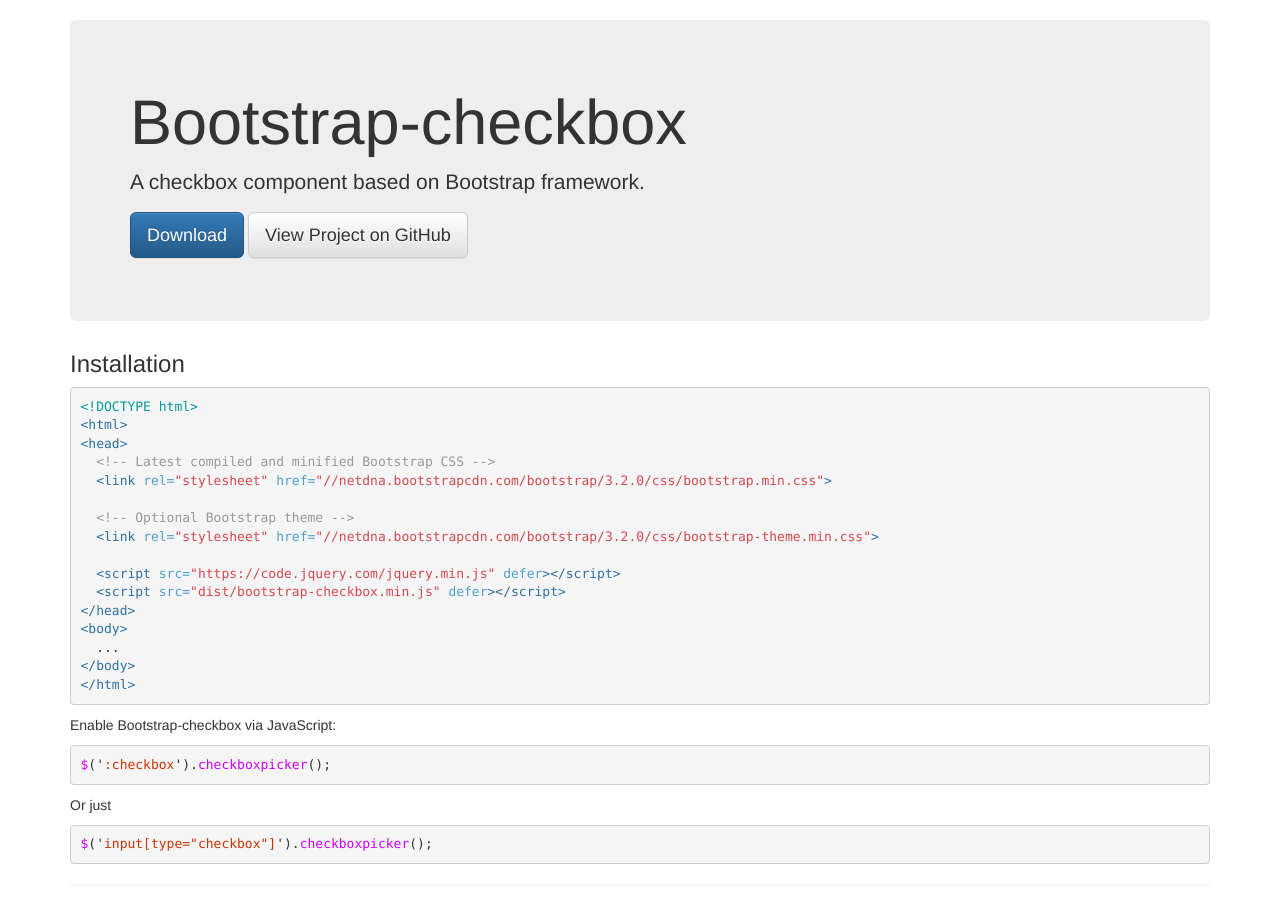
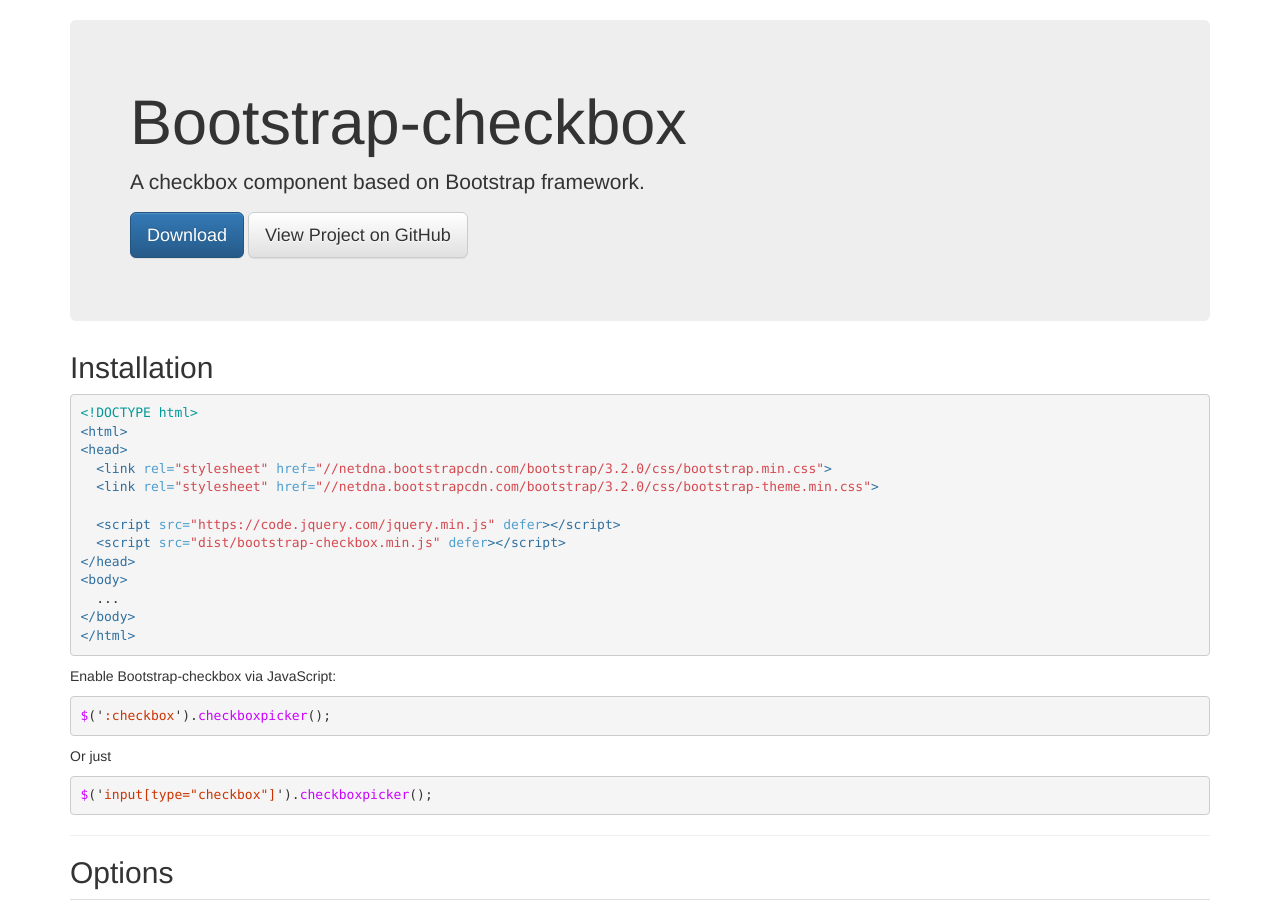
Before and after one commit to vsn4ik/bootstrap-checkbox, a Jekyll site: the page built from docs/index.html, in a window 1280 px wide and 900 px high. Built offline with Jekyll 4.4.1, drawn with Linux system fonts in a browser that asks for light colours; nearby versions of some CDN libraries.

Commit message:
Not comment.

```diff
--- a/docs/index.html
+++ b/docs/index.html
@@ -3,16 +3,13 @@ layout: default
 title: Bootstrap-checkbox
 ---
 
-<h3>Installation</h3>
+<h2>Installation</h2>
 
 {% highlight html %}
 <!DOCTYPE html>
 <html>
 <head>
-	<!-- Latest compiled and minified Bootstrap CSS -->
 	<link rel="stylesheet" href="//netdna.bootstrapcdn.com/bootstrap/3.2.0/css/bootstrap.min.css">
-
-	<!-- Optional Bootstrap theme -->
 	<link rel="stylesheet" href="//netdna.bootstrapcdn.com/bootstrap/3.2.0/css/bootstrap-theme.min.css">
 
 	<script src="https://code.jquery.com/jquery.min.js" defer></script>
@@ -34,7 +31,7 @@ $('input[type="checkbox"]').checkboxpicker();
 {% endhighlight %}
 
 <hr>
-<h3>Options</h3>
+<h2>Options</h2>
 <div class="table-responsive">
 	<table class="table table-striped table-bordered table-hover">
 		<thead>
@@ -96,7 +93,7 @@ $('input[type="checkbox"]').checkboxpicker();
 </div>
 
 <hr>
-<h3 id="examples">Examples</h3>
+<h2 id="examples">Examples</h2>
 
 <div class="form-horizontal">
 	<div class="form-group">
```
